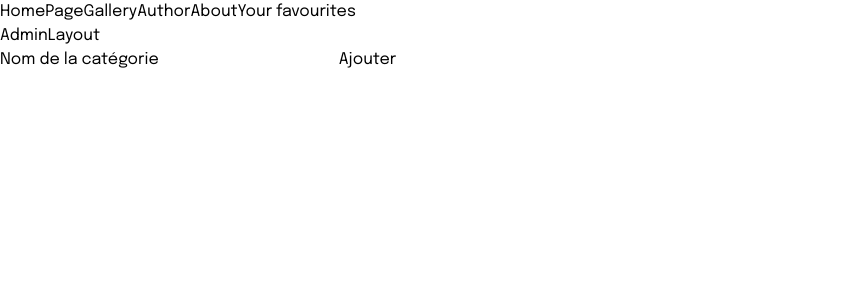
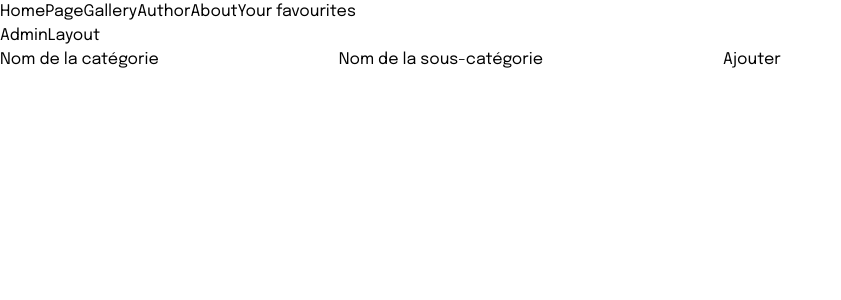
Before and after one commit to WildCodeSchool/2023-03-JS-Remote-Wild_Impact_P3_AFAC974, a React (Vite) app in the folder frontend/: page /admin/categories in a window 1280 px wide. Shown: the top 300 px of the page, without its empty margins (0-841 px from the left). Built offline with nearby package versions, Linux system fonts and the light colour scheme.

Commit message:
récupération des datas et contrôle des champs via state

```diff
--- a/frontend/src/pages/admin/CategoriesAdmin.jsx
+++ b/frontend/src/pages/admin/CategoriesAdmin.jsx
@@ -1,29 +1,63 @@
 import React, { useState } from "react";
-import connexion from "../../services/connexion";
+// import connexion from "../../services/connexion";
 
 function CategoriesAdmin() {
-  const [category, setCategory] = useState("");
+  const [category, setCategory] = useState({
+    name: "",
+    sousCat: "",
+  });
 
-  const handleCategory = async (event) => {
-    event.preventDefault();
-    const result = await connexion.post("/categories", { category });
-    console.info(result);
+  const handleCategory = (name, value) => {
+    setCategory({ ...category, [name]: value });
   };
+
+  // const handleCategory = async (event) => {
+  //   event.preventDefault();
+  //   const result = await connexion.post("/categories", { category });
+  //   console.info(result);
+  // };
+
+  // const deleteCategory = async (event) => {
+  //   event.preventDefault();
+  // fetch(`${import.meta.env.VITE_BACKEND_URL}/categories/${category.id}`, {
+  //   method: "DELETE",    // })
+  //   .then((res) => res.json())
+  //   .then((json) => console.info(json))
+  //   .catch((err) => console.error(err));
 
   return (
     <div>
-      <form onSubmit={(event) => handleCategory(event)}>
+      <form>
+        {/* onSubmit={(event) => handleCategory(event)} */}
         <label>
           Nom de la catégorie
           <input
             type="text"
             minLength={4}
-            value={category}
-            onChange={(event) => setCategory(event.target.value)}
+            name="name"
+            onChange={(event) =>
+              handleCategory(event.target.name, event.target.value)
+            }
+            value={category.name}
+          />
+        </label>
+        <label>
+          Nom de la sous-catégorie
+          <input
+            type="text"
+            minLength={4}
+            name="sousCat"
+            onChange={(event) =>
+              handleCategory(event.target.name, event.target.value)
+            }
+            value={category.sousCat}
           />
         </label>
         <button type="submit">Ajouter</button>
       </form>
+      {/* <button type="button" onClick={(event) => deleteCategory(event)}>
+        Supprimer
+      </button> */}
     </div>
   );
 }
```
